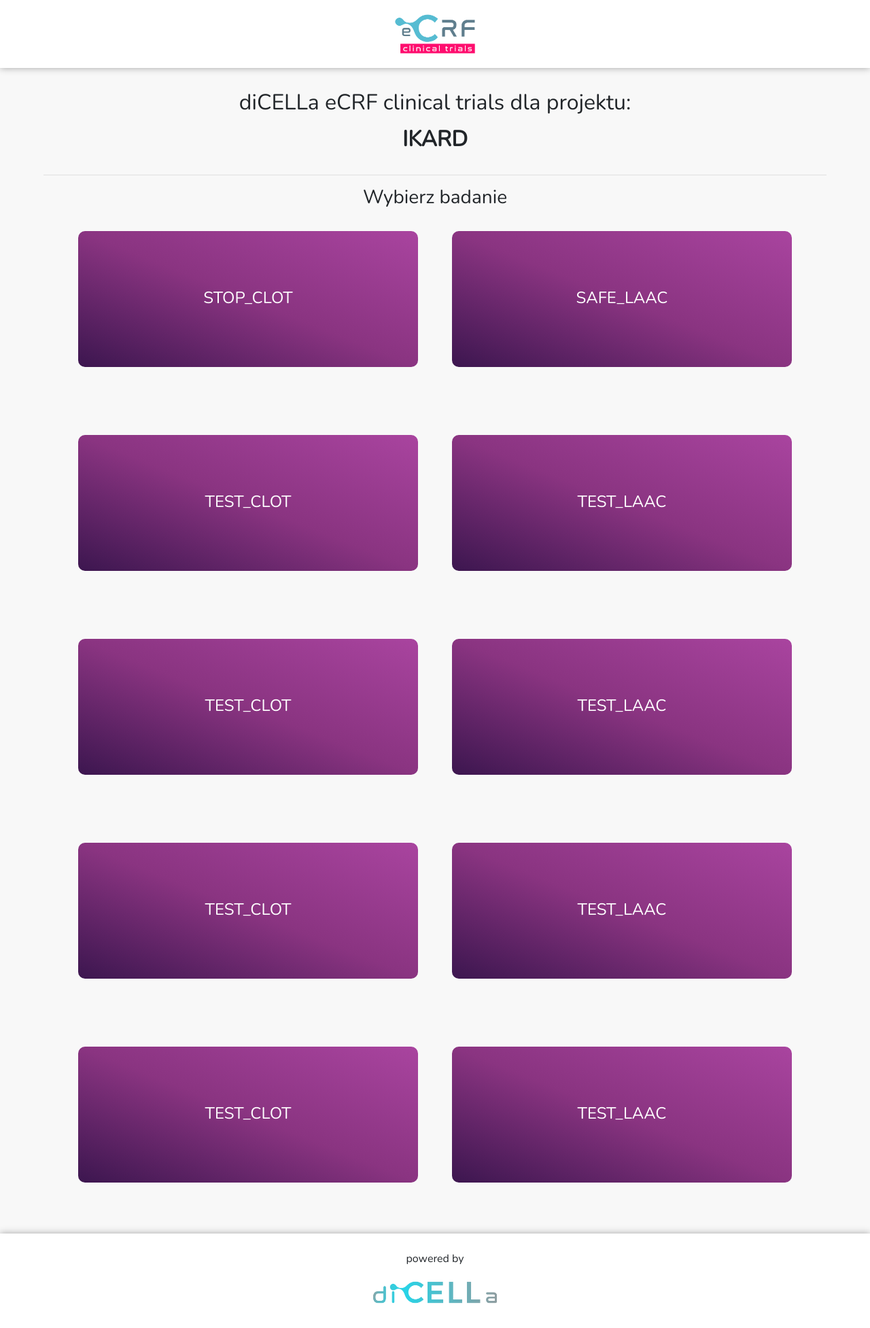
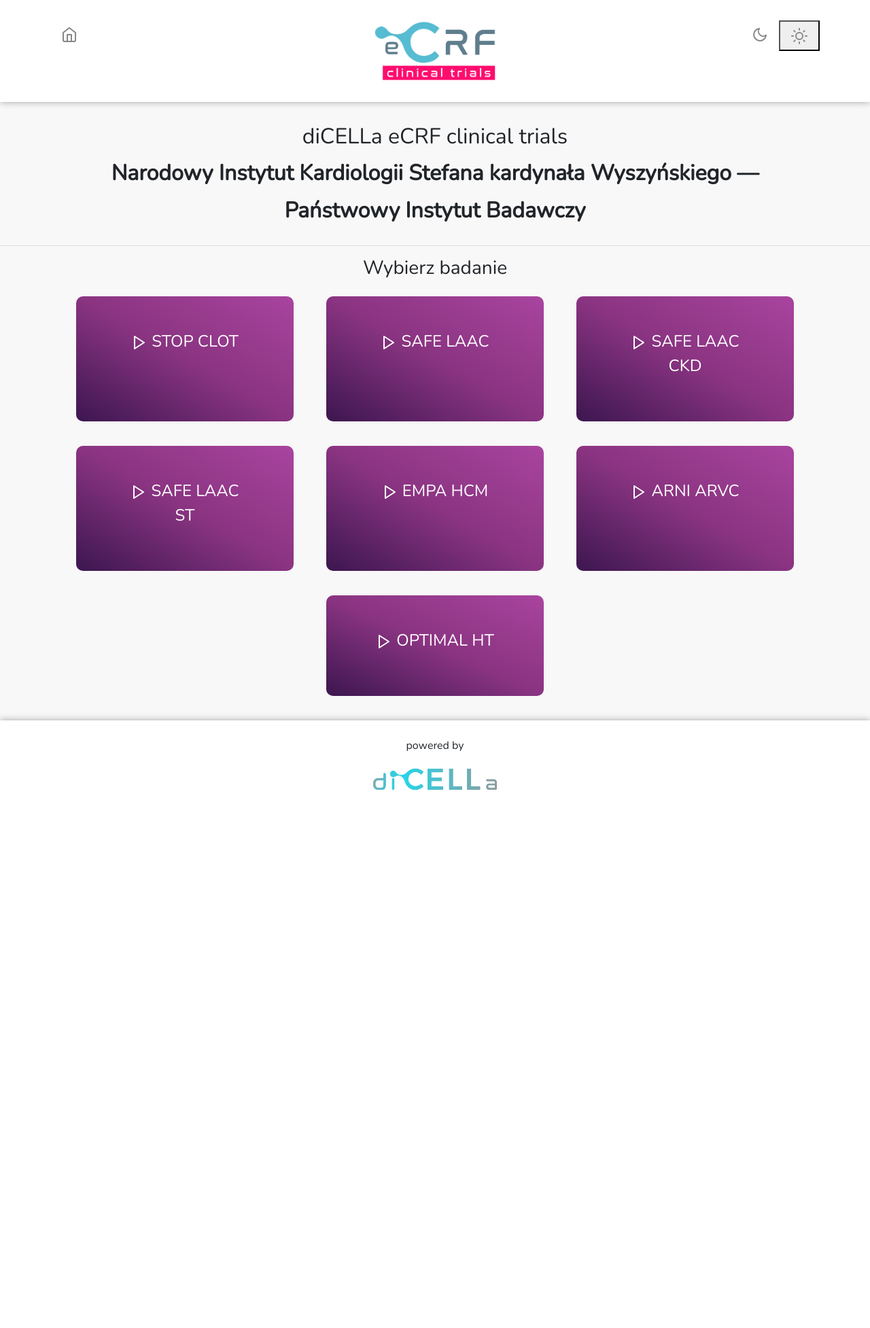
Before and after one commit to bociek/ecrf_homepage, a Django app: page / in a window 1280 px wide. Shown: the whole page at 68% size. After the commit the page ends 1163 px from the top, so only its background shows below. Run offline with Django 4.2, Linux system fonts and the light colour scheme; some libraries are stand-ins or nearby versions.

Commit message:
[ikard_tiles] page update + added darkmode

```diff
--- a/IKARD_LIST/IKARD_LIST_APP/static/homepage/site.css
+++ b/IKARD_LIST/IKARD_LIST_APP/static/homepage/site.css
@@ -1,179 +1,170 @@
 /* FONT FACES */
-
 @font-face {
     font-family: 'Nunito';
     src: local('Nunito'),
          url('../homepage/fonts/Nunito-Regular.ttf') format("truetype");
 }
-
 @font-face {
     font-family: 'Fredoka One';
     src: local('Fredoka One'),
          url('../homepage/fonts/FredokaOne-Regular.ttf') format("truetype");
 }
-
 @font-face {
     font-family: 'Montserrat';
     src: local('Montserrat'),
          url('../homepage/fonts/MontserratAlternates-Regular.ttf') format("truetype");
 }
-
 @font-face {
     font-family: 'Orbitron';
     src: local('Orbitron'),
          url('../homepage/fonts/Orbitron-Regular.ttf') format("truetype");
 }
-
 @font-face {
     font-family: 'Righteous';
     src: local('Righteous'),
          url('../homepage/fonts/Righteous-Regular.ttf') format("truetype");
 }
-
 @font-face {
     font-family: 'Staatliches';
     src: local('Staatliches'),
          url('../homepage/fonts/Staatliches-Regular.ttf') format("truetype");
 }
-
 /* TILE PAGE STYLES */
+body {
+    font-family: "Nunito", sans-serif;
+}
+a:hover {
+    text-decoration: none;
+}
 .theme {
     background-color: #f8f8f8;
 }
-
-.main-content {
-    margin-left: 5%;
-    margin-right: 5%;
+.darkmode {
+    background-color: #1f1f1f;
+    color: #afafaf;
 }
-
 .top-bar {
-    height: 100px;
+    min-height: 100px;
     background-color: white;
     box-shadow: 0 0 10px rgba(0, 0, 0, 0.35);
     overflow: auto;
+    position: relative;
 }
-
+.top-bar.darkmode{
+    background-color: #0f0f0f;
+}
 .navbar-left {
     position: absolute;
+    left: 10px;
+    top: 5px;
     margin-left: 5%;
 }
-
 .navbar-right {
     position: absolute;
+    right: 10px;
+    top: 5px;
     margin-right: 5%;
-    float: right;
 }
-
 .link-list {
     display: inline-block;
     list-style-type: none;
 }
-
 .left-link {
     float: left;
     padding-top: 25px;
-    font-family: "Nunito", sans-serif;
 }
-
 .right-link {
     float: right;
     padding-top: 25px;
-    font-family: "Nunito", sans-serif;
 }
-
+#lightmode-btn{
+    background: none;
+    border: none;
+}
 .nav-link {
     display: block;
     color: #878787;
 }
-
 .nav-link:hover {
     color: #922c88;
 }
-
 .logo-png {
-    max-height: 100px;
+    max-height: 150px;
     display: block;
     margin-left: auto;
     margin-right: auto;
     position: relative;
 }
-
 .title-text {
     text-align: center;
-    font-family: "Nunito", sans-serif;
     margin-top: 1em;
     margin-bottom: 1em;
+    /* font-family: "Nunito", sans-serif; */
 }
-
 .title-text-second-line {
     text-align: center;
-    font-family: "Nunito", sans-serif;
     margin-top: -0.5em;
     margin-bottom: 1em;
     font-weight: bold;
+    /* font-family: "Nunito", sans-serif; */
 }
-
 .title-text-mobile {
     display: none;
 }
-
 .section-title {
     text-align: center;
-    font-family: "Nunito", sans-serif;
 }
-
-.card-section {
+/* .card-section {
     display: flex;
     padding: 25px;
     justify-content: center;
-}
-
+} */
 .card-experiment {
     max-height: 200px;
-    max-width: 500px;
+    /* max-width: 500px; */
     /* background-color: #922c88; */
     background-image: linear-gradient(to right top, rgb(60, 22, 79), rgb(138, 52, 129), rgb(169, 68, 159));
     border-radius: 10px;
     text-align: center;
-    font-family: "Nunito", sans-serif;
     font-size: 24px;
-    padding: 80px;
-    flex: 2;
+    margin-bottom: 1.5em;
+    margin-left: 1em;
+    margin-right: 1em;
+    /* padding: 60px; */
+    /* flex: 2; */
 }
-
-.card-experiment:first-child {
+/* .card-experiment:first-child {
     margin-right: 50px;
-}
-
+} */
+/*
 .card-experiment:last-child {
     margin-bottom: 50px;
-}
-
+} */
 .card-experiment:hover {
     /* background-position: right top; */
     /* background-color: darkmagenta; */
     background-image: linear-gradient(to left bottom, rgb(128, 51, 166), rgb(177, 65, 166), rgb(219, 94, 207));
+    text-decoration: none;
     /* transition: background-image 0.2s ease-in-out; */
 }
-
 .experiment-title {
     color: white;
+    text-decoration: none;
 }
-
 .foot-container {
     min-height: 100px;
     overflow: hidden;
     background-color: white;
     box-shadow: 0 0 10px rgba(0, 0, 0, 0.35);
 }
-
+.foot-container.darkmode{
+    background-color: #0f0f0f;
+}
 .foot-text {
     text-align: center;
-    font-family: "Nunito", sans-serif;
     padding-top: 25px;
     margin-bottom: -10px;
 }
-
 .dicella-logo {
     max-height: 100px;
     padding-bottom: 5px;
--- a/IKARD_LIST/homepage/templates/homepage/tile_page.html
+++ b/IKARD_LIST/homepage/templates/homepage/tile_page.html
@@ -1,6 +1,5 @@
 {% load static %}
 {% load i18n %}
-
 <!DOCTYPE html>
 <html lang="pl">
 <head>
@@ -8,116 +7,98 @@
     <meta http-equiv="X-UA-Compatible" content="IE=9">
     <meta name="viewport" content="width=device-width, initial-scale=1">
     <title>diCELLa eCRF clinical trials dla badania IKARD</title>
-    <link rel="stylesheet" type="text/css" href="{% static 'homepage/site.css' %}"/>                <!-- CSS files containing styles -->
     <link rel="stylesheet" href="{% static 'homepage/css/bootstrap.min.css' %}">                    <!-- Bootstrap style file -->
     <link rel="stylesheet" href="{% static 'homepage/css/bootstrap.css' %}">                        <!-- Bootstrap style file -->
+    <link rel="stylesheet" type="text/css" href="{% static 'homepage/site.css' %}"/>                <!-- CSS files containing styles -->
     {% comment %} <link rel="shortcut icon" type="image/png" href="{% static 'homepage/dicella-fav.ico' %}"/>     <!-- Favicon --> {% endcomment %}
+    <script src="https://unpkg.com/feather-icons"></script>                                         <!-- Feather icons attachment -->
+    <script src="https://cdn.jsdelivr.net/npm/feather-icons/dist/feather.min.js"></script>          <!-- Feather icons attachment -->
+    {% comment %} <script src="https://ajax.googleapis.com/ajax/libs/jquery/3.6.0/jquery.min.js"></script>        <!-- jQuery attachment --> {% endcomment %}
     {% block css %}{% endblock %}
 </head>
 <body class="theme">
     <nav class="top-bar">
-        {% comment %} <div class="navbar-left">
+        <div class="navbar-left">
             <ui class="link-list">
-                <li class="left-link"><a class="nav-link" href="https://dicella.com/page/main/">Strona domowa</a></li>
+                <li class="left-link"><a class="nav-link" href="https://dicella.com/page/main/"><i data-feather="home"></i></a></li>
             </ui>
-        </div> {% endcomment %}
+        </div>
         <div class="ecrf-logo">
             <img class="logo-png" src="{% static 'homepage/img/dicella-ecrf-ct-logo-bckt.png' %}" alt="{% trans "Logo CRF"%}">
         </div>
-        {% comment %} <div class="navbar-right">
+        <div class="navbar-right">
             <ui class="link-list">
-                <li class="right-link"><a class="nav-link" href="">Zmień układ</a></li>
+                <li class="right-link" id="lightmode-btn" onclick="darkMode()"><button class="nav-link" href=""><i data-feather="sun"></i></button></li>
+                <li class="right-link" id="darkmode-btn"><a class="nav-link" href=""><i data-feather="moon"></i></a></li>
             </ui>
-        </div> {% endcomment %}
+        </div>
     </nav>
-
-    <section class="main-content">
-        <h2 class="title-text">diCELLa eCRF clinical trials dla projektu:</h2>
-        <h2 class="title-text-second-line">IKARD</h2>
+    <section class="main-content mx-auto w-md-75 w-sm-75">
+        <h2 class="title-text">diCELLa eCRF clinical trials</h2>
+        <h2 class="title-text-second-line">Narodowy Instytut Kardiologii Stefana kardynała Wyszyńskiego —</h2>
+        <h2 class="title-text-second-line">Państwowy Instytut Badawczy</h2>
         {% comment %} <h2 class="experiment-name">IKARD</h2> {% endcomment %}
-
         <div class="title-text-mobile">
             <h2 class="first-line-title">diCELLa eCRF clinical trials</h2>
-            <h2 class="second-line-title">dla projektu:</h2>
-            <h2 class="third-line-title">IKARD</h2>
+            {% comment %} <h2 class="second-line-title">dla projektu:</h2> {% endcomment %}
+            <h2 class="third-line-title">Narodowy Instytut Kardiologii Stefana kardynała Wyszyńskiego — Państwowy Instytut Badawczy</h2>
         </div>
-
         <hr>
-
         <h3 class="section-title">Wybierz badanie</h3>
-
-        <div class="card-section">
-            <div class="card-experiment">
-                <a class="experiment-link" href="">
-                    <p class="experiment-title">STOP_CLOT</p>
+        <div class="wrapper row w-100 mx-auto justify-content-center mt-4">
+            <div class="card-experiment col-md-5 col-lg-3 col-sm-12">
+                <a class="experiment-link" href="https://crf-stop-clot.dicella.com">
+                    <p class="experiment-title p-5"><i data-feather="play"></i> STOP CLOT</p>
                 </a>
             </div>
 
-
-            <div class="card-experiment">
-                <a class="experiment-link" href="">
-                    <p class="experiment-title">SAFE_LAAC</p>
+            <div class="card-experiment col-md-5 col-lg-3 col-sm-12">
+                <a class="experiment-link" href="https://crf-safe-laac.dicella.com">
+                    <p class="experiment-title p-5"><i data-feather="play"></i> SAFE LAAC</p>
                 </a>
             </div>
-        </div>
-
-        <div class="card-section">
-            <div class="card-experiment">
-                <a class="experiment-link" href="">
-                    <p class="experiment-title">TEST_CLOT</p>
+            <div class="card-experiment col-md-5 col-lg-3 col-sm-12">
+                <a class="experiment-link" href="https://crf-safe-laac-ckd.dicella.com">
+                    <p class="experiment-title p-5"><i data-feather="play"></i> SAFE LAAC CKD</p>
                 </a>
             </div>
-
-            <div class="card-experiment">
-                <a class="experiment-link" href="">
-                    <p class="experiment-title">TEST_LAAC</p>
+            <div class="card-experiment col-md-5 col-lg-3 col-sm-12">
+                <a class="experiment-link" href="https://crf-safe-laac-st.dicella.com">
+                    <p class="experiment-title p-5"><i data-feather="play"></i> SAFE LAAC ST</p>
                 </a>
             </div>
-        </div>
-
-        <div class="card-section">
-            <div class="card-experiment">
-                <a class="experiment-link" href="">
-                    <p class="experiment-title">TEST_CLOT</p>
+            <div class="card-experiment col-md-5 col-lg-3 col-sm-12">
+                <a class="experiment-link" href="https://crf-empa-hcm.dicella.com">
+                    <p class="experiment-title p-5"><i data-feather="play"></i> EMPA HCM</p>
                 </a>
             </div>
-
-            <div class="card-experiment">
-                <a class="experiment-link" href="">
-                    <p class="experiment-title">TEST_LAAC</p>
+            <div class="card-experiment col-md-5 col-lg-3 col-sm-12">
+                <a class="experiment-link" href="https://crf-arni-arvc.dicella.com">
+                    <p class="experiment-title p-5"><i data-feather="play"></i> ARNI ARVC</p>
                 </a>
             </div>
-        </div>
-
-        <div class="card-section">
-            <div class="card-experiment">
-                <a class="experiment-link" href="">
-                    <p class="experiment-title">TEST_CLOT</p>
+            <div class="card-experiment col-md-5 col-lg-3 col-sm-12">
+                <a class="experiment-link" href="https://crf-optimal-ht.dicella.com">
+                    <p class="experiment-title p-5"><i data-feather="play"></i> OPTIMAL HT</p>
                 </a>
             </div>
-
-            <div class="card-experiment">
+            {% comment %} <div class="card-experiment col-md-5 col-lg-3 col-sm-12">
                 <a class="experiment-link" href="">
-                    <p class="experiment-title">TEST_LAAC</p>
+                    <p class="experiment-title p-5">TEST_LAAC</p>
                 </a>
             </div>
-        </div>
-
-        <div class="card-section">
-            <div class="card-experiment">
+            <div class="card-experiment col-md-5 col-lg-3 col-sm-12">
                 <a class="experiment-link" href="">
-                    <p class="experiment-title">TEST_CLOT</p>
+                    <p class="experiment-title p-5">TEST_CLOT</p>
                 </a>
             </div>
-
-            <div class="card-experiment">
+            <div class="card-experiment col-md-5 col-lg-3 col-sm-12">
                 <a class="experiment-link" href="">
-                    <p class="experiment-title">TEST_LAAC</p>
+                    <p class="experiment-title p-5">TEST_LAAC</p>
                 </a>
-            </div>
+            </div> {% endcomment %}
         </div>
     </section>
-
     <div class="bottom-bar">
         <div class="foot-container">
             <p class="foot-text">powered by</p>
@@ -128,5 +109,22 @@
             </div>
         </div>
     </div>
+
+    <!-- Script section START -->
+    <script>
+        feather.replace()
+
+        function darkMode() {
+            var element = document.body;
+            element.classList.toggle("darkmode");
+
+            var topBar = document.querySelector(".top-bar");
+            topBar.classList.toggle("darkmode");
+
+            var footContainer = document.querySelector(".foot-container");
+            footContainer.classList.toggle("darkmode");
+          }
+      </script>
+    <!-- Script section END -->
 </body>
 </html>
```
Also changed, not shown: other parts of IKARD_LIST/IKARD_LIST_APP/static/homepage/site.css (+13 -53 lines), 1 other file.
